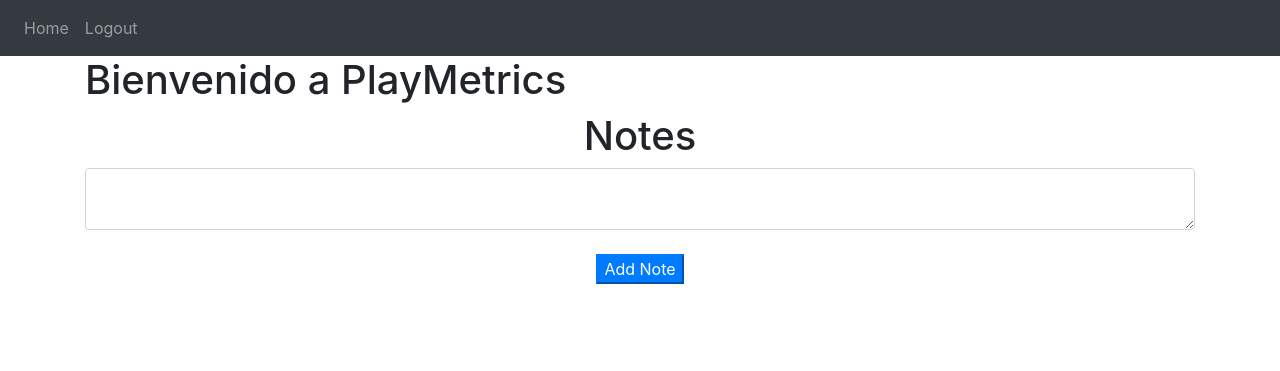
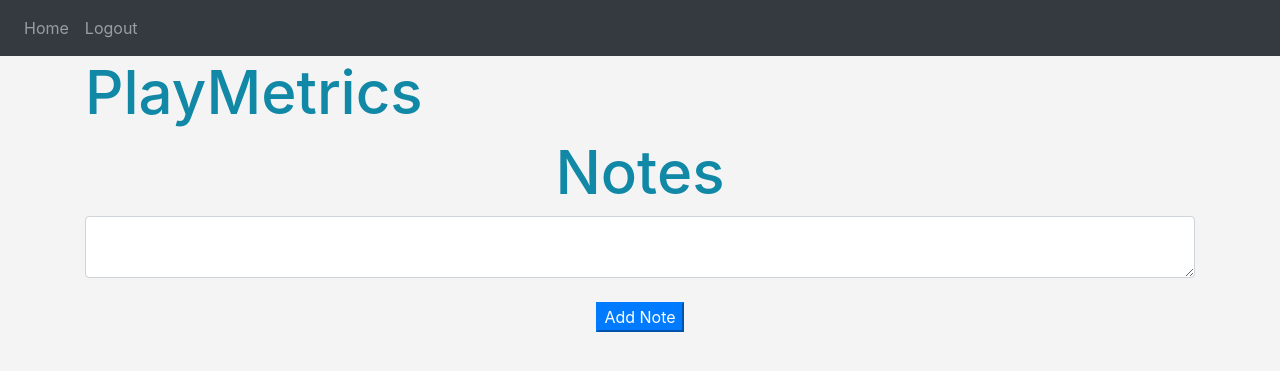
Before and after one commit to AlexisJMoranDev/PlayMetrics, a Flask app: page / in a window 1280 px wide. Shown: the top 371 px of the page. Run offline with Flask 3, Linux system fonts and the light colour scheme; a user stored in the database is signed in; some libraries are stand-ins or nearby versions.

Commit message:
Add files via upload

```diff
--- a/PlayMetrics 0.0.2/PlayMetrics/static/CSS/styles.css
+++ b/PlayMetrics 0.0.2/PlayMetrics/static/CSS/styles.css
@@ -0,0 +1,8 @@
+h1 {
+    color: rgb(16, 136, 166);
+    font-size: 60px;
+}
+
+body{
+    background: #f4f4f4;
+}
--- a/PlayMetrics 0.0.2/PlayMetrics/templates/base.html
+++ b/PlayMetrics 0.0.2/PlayMetrics/templates/base.html
@@ -1,20 +1,32 @@
 <!DOCTYPE html>
 <html>
-  <!-- Estilos del encabezado de la pag principal con bootstrap -->
+
+    <!-- Codificación -->
     <head>
         <meta charset="utf-8"  />
         <meta name="viewport" content="width=device-width, initial-scale=1" />
+
+
+    <!-- Links Bootstrap para clases -->
+    <!-- navbar, container, alert, btn, collapse, bg-dark, navbar-dark -->
     <link
         rel="stylesheet"
         href="https://stackpath.bootstrapcdn.com/bootstrap/4.4.1/css/bootstrap.min.css"
         integrity="sha384-Vkoo8x4CGsO3+Hhxv8T/Q5PaXtkKtu6ug5TOeNV6gBiFeWPGFN9MuhOf23Q9Ifjh"
         crossorigin="anonymous"
     />
+    <!-- Links Bootstrap -->
+    <!-- Font Awesome, libreria de iconos -->
     <link
         rel="stylesheet"
         href="https://stackpath.bootstrapcdn.com/font-awesome/4.7.0/css/font-awesome.min.css"
         crossorigin="anonymous"
     />
+    <!-- Nuestro CSS -->
+    <link rel="stylesheet"
+          href="{{ url_for('static', filename='CSS/styles.css') }}"
+    />
+
     <!-- Encabezado de la pagina principal -->
     <title>{% block title %}PlayMetrics{% endblock %}</title>
     </head>
@@ -30,8 +42,9 @@
       </button>
       <div class="collapse navbar-collapse" id="navbar">
         <div class="navbar-nav">
+          <!-- Enlaces para la barra de inicio/usuario -->
           {% if user.is_authenticated %}
-          <a class="nav-item nav-link" id="home" href="/">Home</a> <!-- Referencias de la pag principal "enlaces" -->
+          <a class="nav-item nav-link" id="home" href="/">Home</a>
           <a class="nav-item nav-link" id="logout" href="/logout">Logout</a>
           {% else %}
           <a class="nav-item nav-link" id="login" href="/login">Login</a>
@@ -76,6 +89,7 @@
       crossorigin="anonymous"
     ></script>
 
+<!-- Petición JS -->
 {% block javascript %}
     <script type="text/javascript">
       function deleteNote(noteId) {
--- a/PlayMetrics 0.0.2/PlayMetrics/templates/home.html
+++ b/PlayMetrics 0.0.2/PlayMetrics/templates/home.html
@@ -1,6 +1,6 @@
 {% extends "base.html" %} {% block title %}PlayMetrics{% endblock %}{% block
     content %}
-    <h1>Bienvenido a PlayMetrics</h1>
+    <h1>PlayMetrics</h1>
     <h1 align="center">Notes</h1>
     <ul class="list-group list-group-flush" id="notes">
         {% for note in user.notes %}
```
Also changed, not shown: PlayMetrics 0.0.2/PlayMetrics/static/Image/banner-cover.jpg (added), PlayMetrics 0.0.2/PlayMetrics/static/Image/banner.jpg (added), PlayMetrics 0.0.2/PlayMetrics/static/Image/tecnologia.jpg (added), PlayMetrics 0.0.2/PlayMetrics/static/Js/index.js (added). Lines whose indentation alone changed are shown as unchanged.
